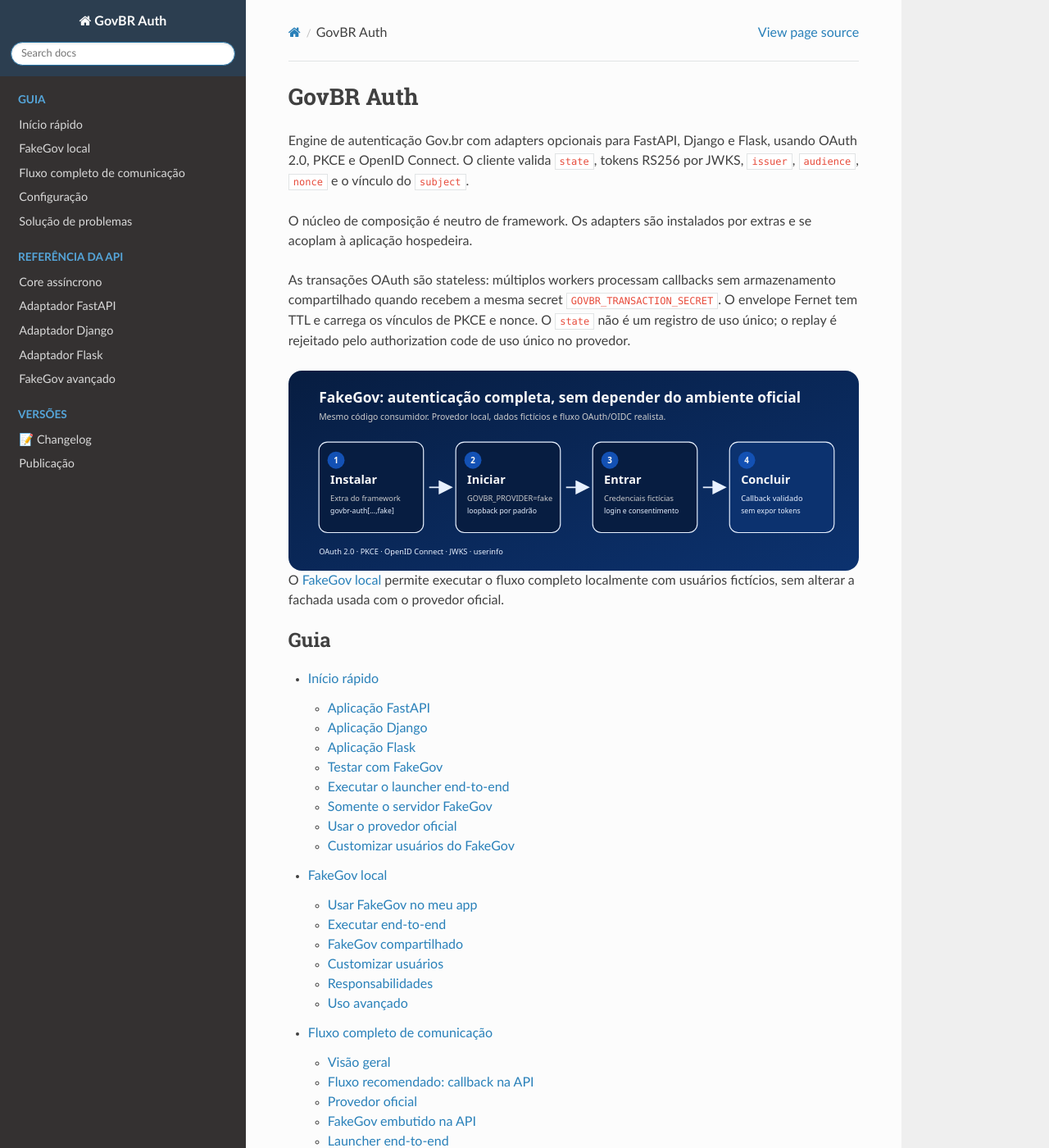
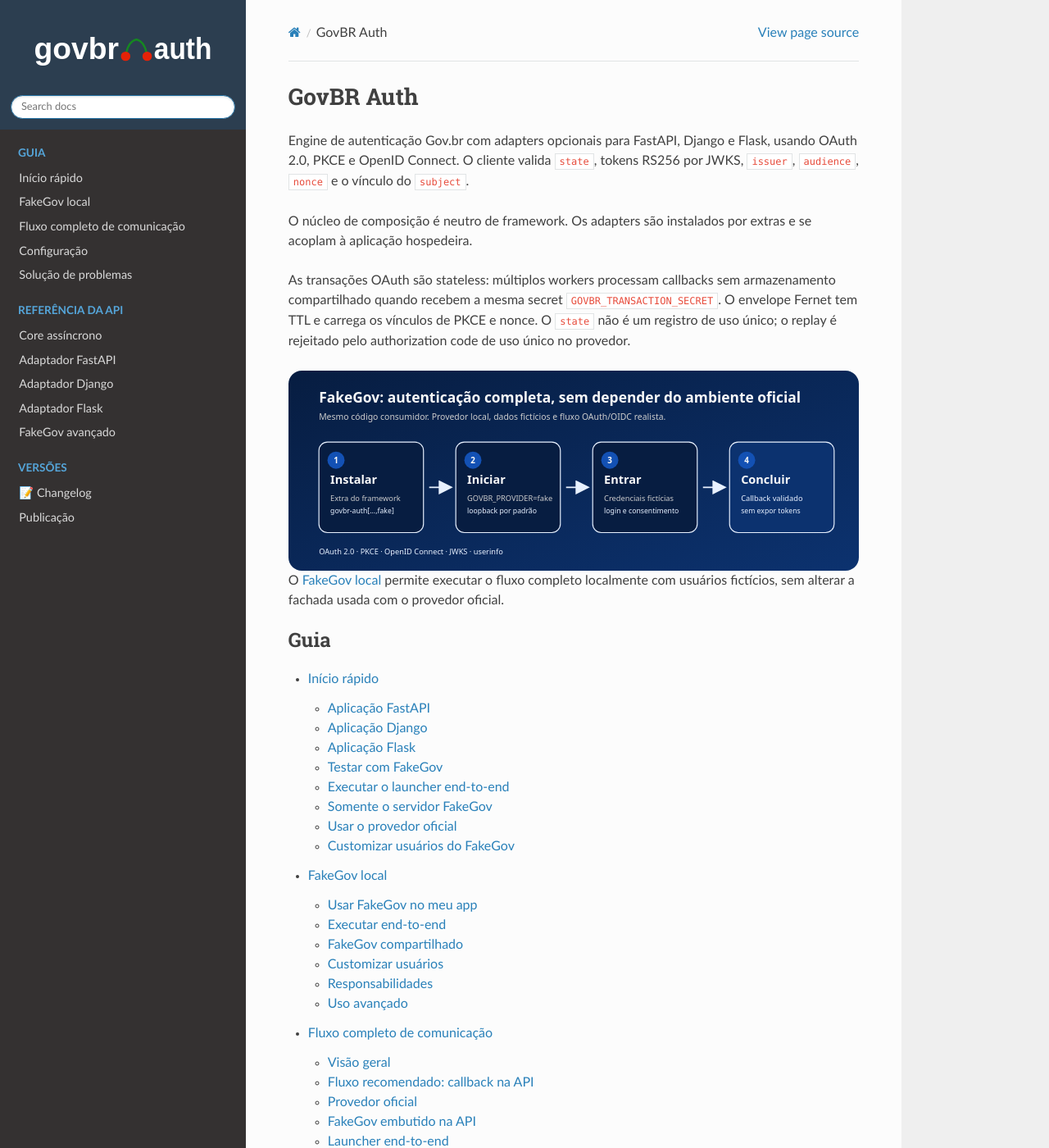
Before and after one commit to cereja-project/govbr_auth, a Sphinx documentation site: the page built from docs/index.rst, in a window 1280 px wide and 1400 px high. Shown: the whole window at 82% size. Built offline with Sphinx 7.4.7 and the Read the Docs theme 3.1.0, drawn with Linux system fonts in a browser that asks for light colours.

Commit message:
docs(brand): add govbr-auth logo

```diff
--- /dev/null
+++ b/docs/_static/brand.css
@@ -0,0 +1,8 @@
+.wy-side-nav-search > a {
+  display: block;
+}
+
+.wy-side-nav-search > a img.logo {
+  height: auto;
+  width: 240px;
+}
--- a/docs/conf.py
+++ b/docs/conf.py
@@ -44,7 +44,7 @@
 html_theme_options = {
     'analytics_id': '',
     'canonical_url': 'https://govbr-auth.readthedocs.io/',
-    'logo_only': False,
+    'logo_only': True,
     'prev_next_buttons_location': 'bottom',
     'style_external_links': False,
     'vcs_pageview_mode': '',
@@ -56,14 +56,15 @@
     'titles_only': False
 }
 
-html_logo = None
-html_favicon = None
+html_logo = 'media/govbr-auth-logo-light.svg'
+html_favicon = 'media/govbr-auth-mark.svg'
 
 # Highlighting options
 pygments_style = 'sphinx'
 
 # HTML output directory
-html_static_path = []
+html_static_path = ['_static']
+html_css_files = ['brand.css']
 
 # Napoleon extension settings (for Google style docstrings)
 napoleon_google_docstring = True
```
Also changed, not shown: README.md (+4 -0 lines), docs/media/govbr-auth-logo-light.svg (added), docs/media/govbr-auth-logo-monochrome.svg (added), docs/media/govbr-auth-logo.svg (added), docs/media/govbr-auth-mark.svg (added), 1 other file.
